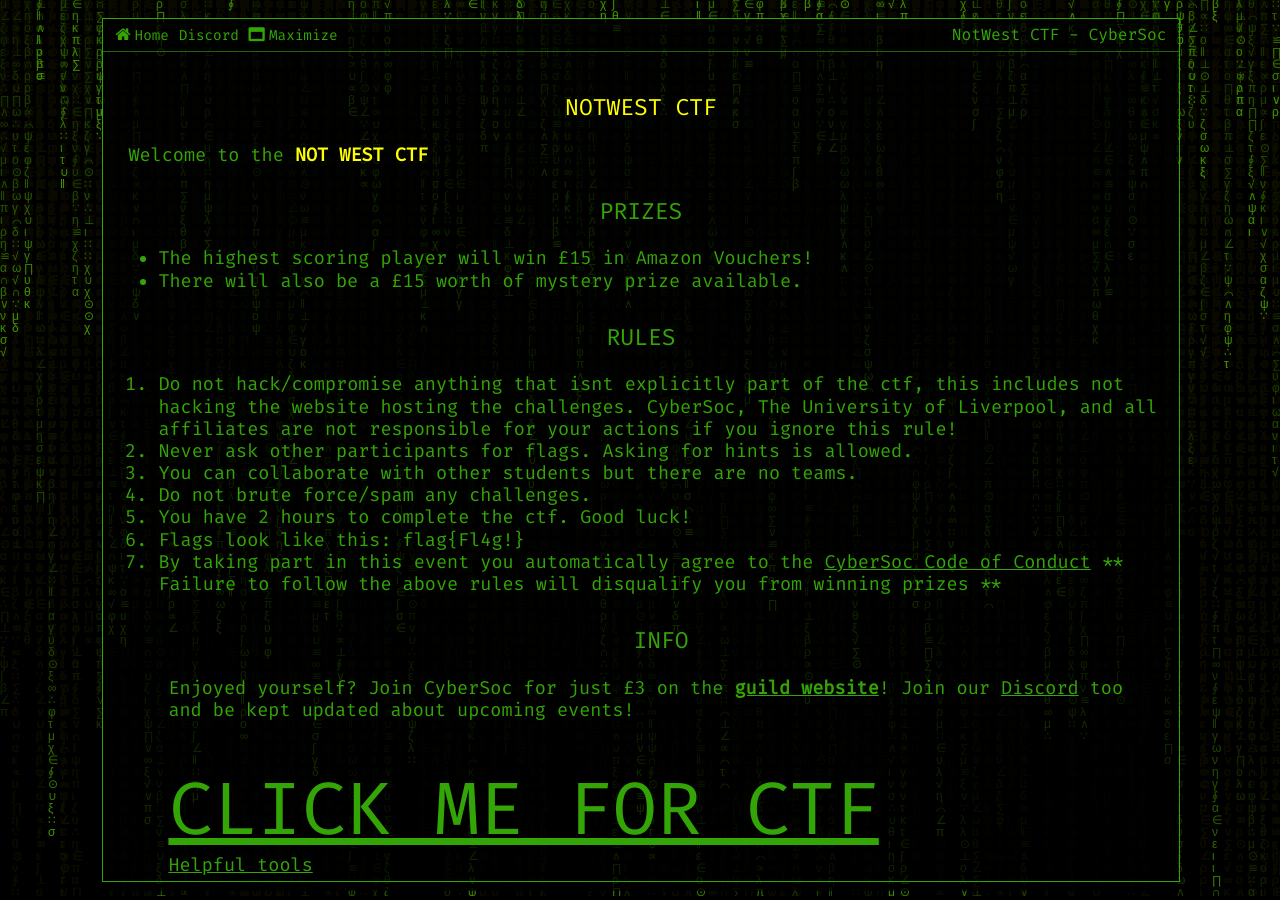
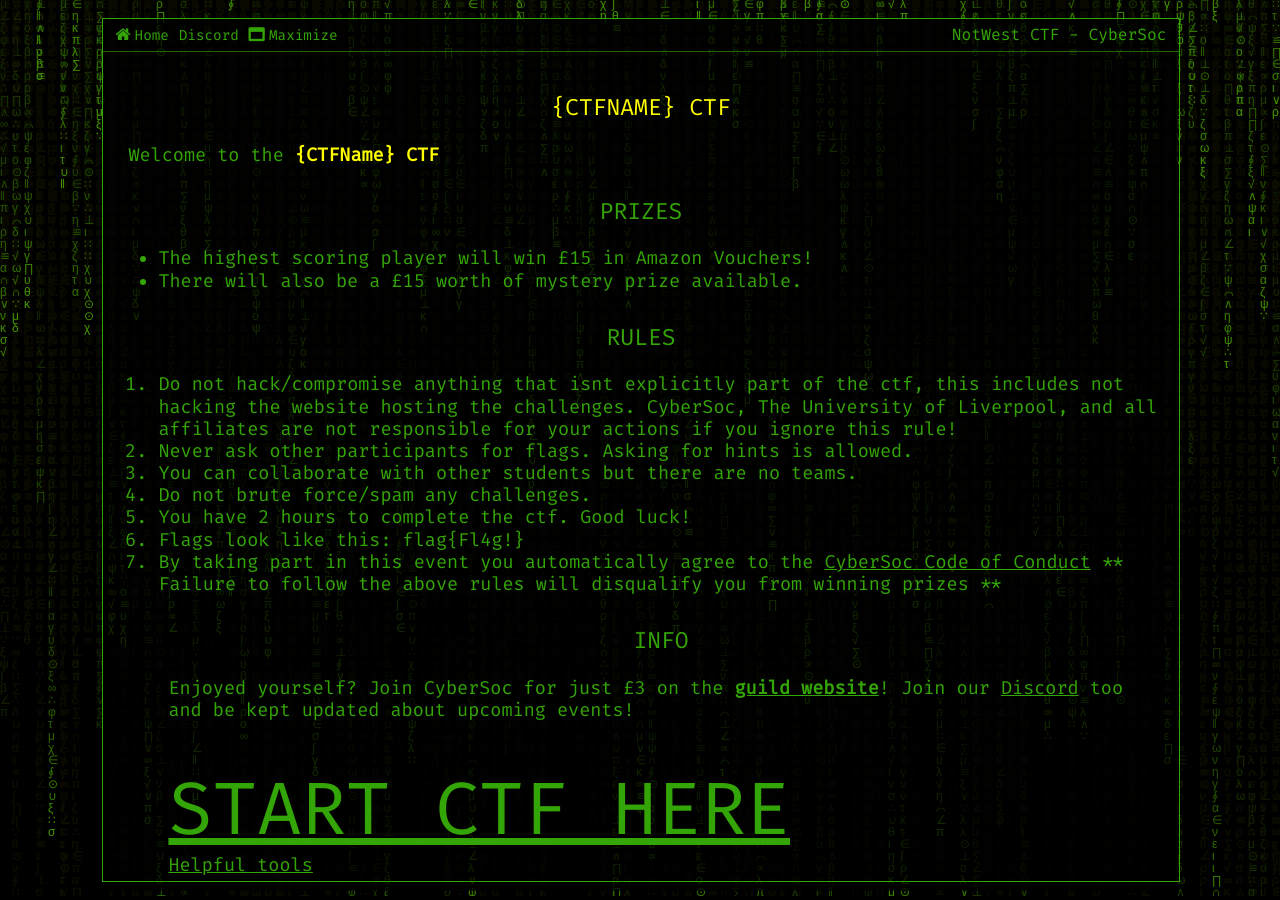
Before and after one commit to michalani/ctf_rules-cybersoc, a Jekyll site: the page built from michalani-pRoJEct-NeGYa-master/pages/index.md, in a window 1280 px wide. Built offline with Jekyll 4.4.1, drawn with Linux system fonts in a browser that asks for light colours.

Commit message:
Update index.md

```diff
--- a/michalani-pRoJEct-NeGYa-master/pages/index.md
+++ b/michalani-pRoJEct-NeGYa-master/pages/index.md
@@ -5,13 +5,13 @@ toc: false
 home_btn: true
 btn_text: true
 footer: true
-title: "NOT WEST"
+title: "{CTFName}"
 author: ""
 encrypted_text: true
 permalink: /
 ---
-# <span style="color:yellow">NOTWEST ctf</span>
-Welcome to the <span style="color:yellow">**NOT WEST CTF**</span>
+# <span style="color:yellow">{CTFName} ctf</span>
+Welcome to the <span style="color:yellow">**{CTFName} CTF**</span>
 
 # Prizes
 * The highest scoring player will win £15 in Amazon Vouchers!
@@ -28,9 +28,9 @@ Welcome to the <span style="color:yellow">**NOT WEST CTF**</span>
 ** Failure to follow the above rules will disqualify you from winning prizes **
 # Info
 Enjoyed yourself? Join CyberSoc for just £3 on the [**guild website**]({{ site.guild_url }})! Join our [Discord]({{ site.discord }}) too and be kept updated about upcoming events!
-<!-- Flags will be submitted on (WEBSITE) -->
+<!-- Flags will be submitted on {WEBSITE} -->
 <br>
 <br>
 <br>
-<a style="font-size:4em;" href="https://tryhackme.com/jr/notwest">CLICK ME FOR CTF</a><br>
+<a style="font-size:4em;" href="#">START CTF HERE</a><br>
 <a stlye="font-size:2em;" href="https://www.cybersoc.cf/resources/">Helpful tools</a>
```
